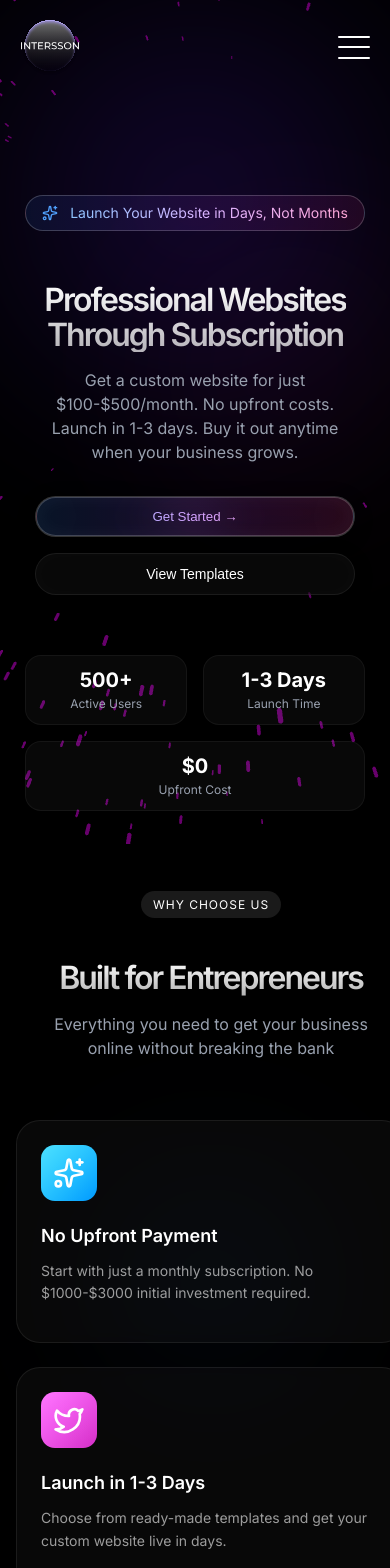
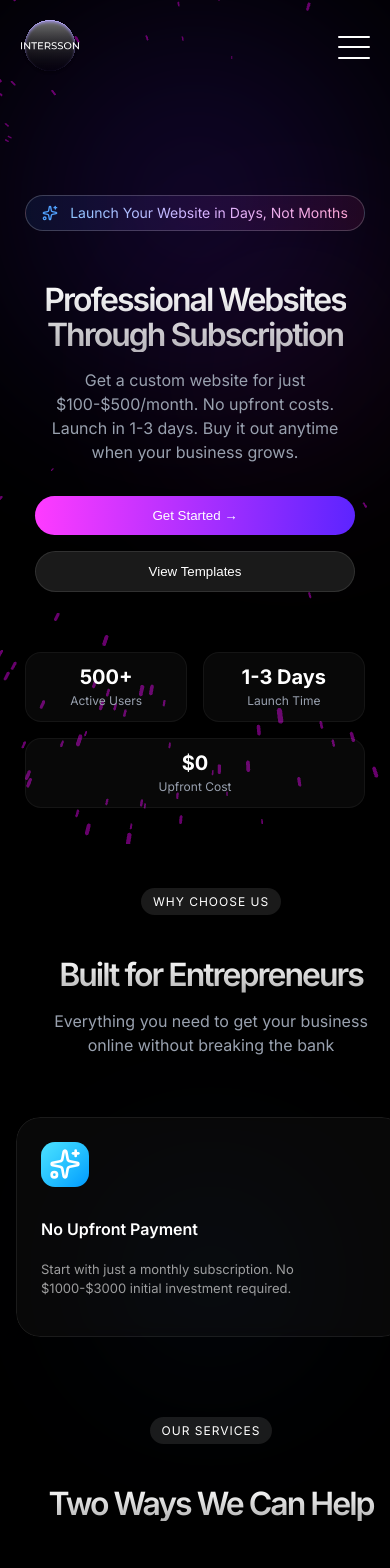
Before and after one commit to intersson-sir/Intersson, a Next.js app: page / in a window 390 px wide. Shown: the top 1568 px of the page. Built offline with nearby package versions, Linux system fonts and the light colour scheme.

Commit message:
Add mobile vertical scroll for features section (≤430px)
- Features cards now scroll vertically with snap effect
- Cards aligned to screen edges
- Compact sizing for mobile

```diff
--- a/src/app/page.module.css
+++ b/src/app/page.module.css
@@ -93,79 +93,27 @@
 }
 
 .primaryButton {
+    background: linear-gradient(92.24deg, #FF3BFF 0%, #5C24FF 100%);
     padding: 12px 32px;
     border-radius: 999px;
+    color: white;
     font-weight: 500;
     text-decoration: none;
+    transition: transform 0.2s;
+    border: none;
     cursor: pointer;
-
-    /* Liquid Glass Effect */
-    background: linear-gradient(90deg, rgba(43, 127, 255, 0.15) 0%, rgba(173, 70, 255, 0.15) 50%, rgba(246, 51, 154, 0.15) 100%);
-    backdrop-filter: blur(20px);
-    -webkit-backdrop-filter: blur(20px);
-    border: 1px solid rgba(255, 255, 255, 0.2);
-    box-shadow:
-        inset 0 0 20px rgba(255, 255, 255, 0.05),
-        0 4px 20px rgba(0, 0, 0, 0.2);
-
-    /* Gradient Text */
-    background-clip: text;
-    -webkit-background-clip: text;
-    -webkit-text-fill-color: transparent;
-    background-image: linear-gradient(90deg, rgb(142, 197, 255) 0%, rgb(218, 178, 255) 50%, rgb(253, 165, 213) 100%);
-
-    transition: all 0.3s ease;
-    position: relative;
-}
-
-.primaryButton::before {
-    content: '';
-    position: absolute;
-    top: 0;
-    left: 0;
-    right: 0;
-    bottom: 0;
-    border-radius: 999px;
-    background: linear-gradient(90deg, rgba(43, 127, 255, 0.15) 0%, rgba(173, 70, 255, 0.15) 50%, rgba(246, 51, 154, 0.15) 100%);
-    backdrop-filter: blur(20px);
-    -webkit-backdrop-filter: blur(20px);
-    border: 1px solid rgba(255, 255, 255, 0.2);
-    z-index: -1;
-}
-
-.primaryButton:hover::before {
-    background: linear-gradient(90deg, rgba(43, 127, 255, 0.25) 0%, rgba(173, 70, 255, 0.25) 50%, rgba(246, 51, 154, 0.25) 100%);
-    border-color: rgba(255, 255, 255, 0.3);
-}
-
-.primaryButton:hover {
-    transform: translateY(-2px);
-    box-shadow: 0 8px 30px rgba(173, 70, 255, 0.3);
 }
 
 .secondaryButton {
-    /* Liquid Glass Effect */
-    background: rgba(255, 255, 255, 0.03);
-    backdrop-filter: blur(20px);
-    -webkit-backdrop-filter: blur(20px);
-    border: 1px solid rgba(255, 255, 255, 0.08);
-    box-shadow:
-        inset 0 0 20px rgba(255, 255, 255, 0.02),
-        0 4px 20px rgba(0, 0, 0, 0.2);
-
+    background: rgba(255, 255, 255, 0.1);
     padding: 12px 32px;
-    border-radius: 99px;
+    border-radius: 999px;
     color: white;
-    font-size: 14px;
     font-weight: 500;
     text-decoration: none;
-    cursor: pointer;
-    transition: all 0.2s;
-}
-
-.secondaryButton:hover {
-    background: rgba(255, 255, 255, 0.08);
-    transform: translateY(-1px);
+    backdrop-filter: blur(10px);
+    border: 1px solid rgba(255, 255, 255, 0.1);
+    transition: background 0.2s;
 }
 
 .statsRow {
@@ -486,26 +434,10 @@
     border-top: none;
 }
 
-/* Trusted Companies Section - Full Width */
-.trustedSection {
-    padding: 60px 0 80px;
-    width: 100%;
-    max-width: none !important;
-    position: relative;
-    z-index: 10;
-    pointer-events: none;
-    overflow: hidden;
-}
-
-.trustedSection * {
-    pointer-events: auto;
-}
-
+/* Trusted Companies Section */
 .trustedCompaniesWrapper {
     position: relative;
-    width: 100vw;
-    left: 50%;
-    transform: translateX(-50%);
+    width: 100%;
     overflow: hidden;
     padding: 20px 0;
 }
@@ -913,3 +845,64 @@
         font-size: 36px;
     }
 }
+
+/* Mobile vertical scroll for features */
+@media (max-width: 430px) {
+    .section {
+        padding: 40px 16px;
+    }
+
+    .featuresGrid {
+        display: flex;
+        flex-direction: column;
+        height: 220px;
+        overflow-y: auto;
+        scroll-snap-type: y mandatory;
+        -webkit-overflow-scrolling: touch;
+        gap: 0;
+        scrollbar-width: none;
+        -ms-overflow-style: none;
+        border-radius: 24px;
+        width: 100%;
+        margin: 0;
+    }
+
+    .featuresGrid::-webkit-scrollbar {
+        display: none;
+    }
+
+    .featureCardNew {
+        flex: 0 0 220px;
+        min-height: 220px;
+        max-height: 220px;
+        scroll-snap-align: start;
+        scroll-snap-stop: always;
+        border-radius: 24px;
+        padding: 24px;
+        display: flex;
+        flex-direction: column;
+        justify-content: flex-start;
+        width: 100%;
+        box-sizing: border-box;
+    }
+
+    .featureCardNew:hover {
+        transform: none;
+    }
+
+    .gradientIconBox {
+        width: 48px;
+        height: 48px;
+        margin-bottom: 16px;
+    }
+
+    .featureCardTitle {
+        font-size: 16px;
+        margin-bottom: 8px;
+    }
+
+    .featureCardText {
+        font-size: 13px;
+        line-height: 1.5;
+    }
+}
--- a/src/app/page.tsx
+++ b/src/app/page.tsx
@@ -245,7 +245,7 @@ export default function Home() {
           />
           <IndustryCard
             icon={ICONS.construction}
-            title="Real Estate"
+            title="Construction & Real Estate"
             count="11 templates"
             gradient="linear-gradient(135deg, #6B7280 0%, #4B5563 100%)"
             slug="construction-real-estate"
@@ -282,7 +282,7 @@ export default function Home() {
       </section>
 
       {/* Trusted Companies Section */}
-      <section className={styles.trustedSection}>
+      <section className={styles.section} style={{ paddingTop: '60px', paddingBottom: '80px', overflow: 'hidden' }}>
         <div className={styles.sectionHeader} style={{ marginBottom: '60px' }}>
           <div className={styles.tag}>Trusted Worldwide</div>
           <h2 className={styles.title}>Companies That Trust Us</h2>
--- a/src/app/reviews/reviews.module.css
+++ b/src/app/reviews/reviews.module.css
@@ -8,7 +8,7 @@
 }
 
 .hero {
-    padding: 60px 20px 40px;
+    padding: 120px 20px 60px;
     text-align: center;
     position: relative;
     z-index: 10;
@@ -39,11 +39,13 @@
     grid-auto-rows: auto;
     gap: 64px;
     max-width: 1200px;
-    margin: 40px auto 40px;
+    margin: 80px auto 40px;
+    /* Reduced bottom margin */
     padding: 0 20px;
     position: relative;
     z-index: 10;
     align-items: start;
+    /* Standard for grids with varying content height */
 }
 
 /* Review Card */
--- a/src/components/Navbar.module.css
+++ b/src/components/Navbar.module.css
@@ -59,12 +59,6 @@
 }
 
 .activeLink {
-    color: #99A1AF;
-    text-decoration: none;
-    transition: color 0.2s;
-}
-
-.activeLink:hover {
     color: white;
 }
 
--- a/src/components/Navbar.tsx
+++ b/src/components/Navbar.tsx
@@ -32,8 +32,8 @@ export default function Navbar() {
                 <div className={styles.navLinks}>
                     <Link href="#features" className={styles.activeLink}>Features</Link>
                     <Link href="#categories" className={styles.navLink}>Categories</Link>
+                    <Link href="/reviews" className={styles.navLink}>Reviews</Link>
                     <Link href="#pricing" className={styles.navLink}>Pricing</Link>
-                    <Link href="/reviews" className={styles.navLink}>Reviews</Link>
                 </div>
 
                 <button
@@ -60,8 +60,8 @@ export default function Navbar() {
                 <div className={styles.mobileNavLinks}>
                     <Link href="#features" className={styles.mobileNavLink} onClick={toggleMenu}>Features</Link>
                     <Link href="#categories" className={styles.mobileNavLink} onClick={toggleMenu}>Categories</Link>
+                    <Link href="/reviews" className={styles.mobileNavLink} onClick={toggleMenu}>Reviews</Link>
                     <Link href="#pricing" className={styles.mobileNavLink} onClick={toggleMenu}>Pricing</Link>
-                    <Link href="/reviews" className={styles.mobileNavLink} onClick={toggleMenu}>Reviews</Link>
                     <button
                         onClick={() => {
                             setIsLoginOpen(true);
--- a/src/data/industries.ts
+++ b/src/data/industries.ts
@@ -80,7 +80,7 @@ export const industries: Industry[] = [
     {
         id: 'construction',
         slug: 'construction-real-estate',
-        title: 'Real Estate',
+        title: 'Construction & Real Estate',
         description: 'Solid and professional templates for construction and agencies.',
         icon: '/assets/1a13567ccf7c5ffd91582b2a53463d17d3bc44c2.svg',
         gradient: 'linear-gradient(135deg, #6B7280 0%, #4B5563 100%)',
```
